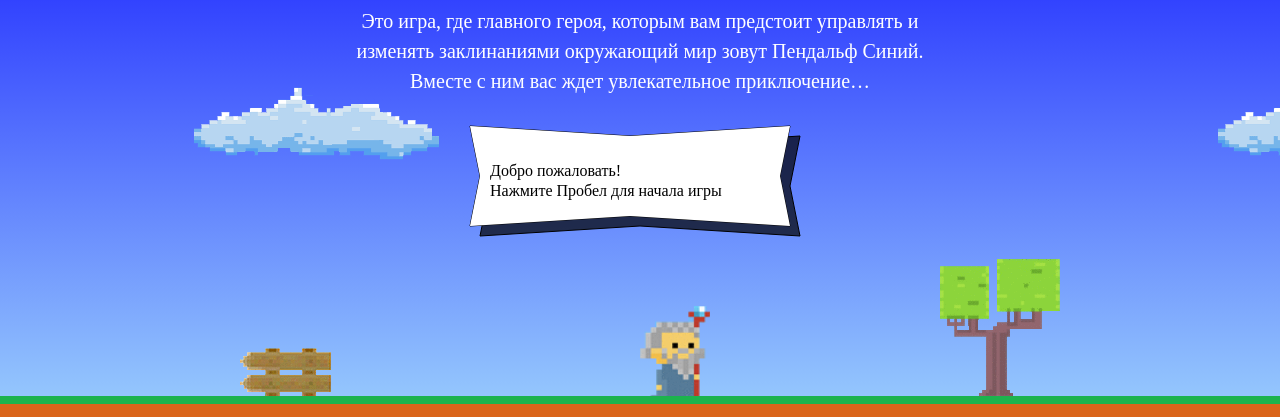
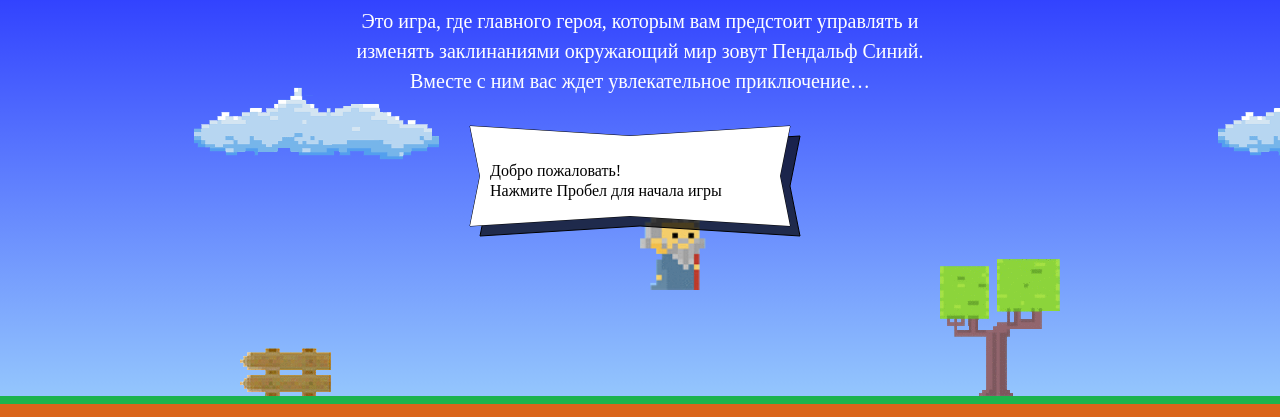
Before and after one commit to ShamilWeb/772513-code-and-magick-18, a website: page index.html in a window 1280 px wide. Shown: the part 203-620 px from the top of the page. Drawn offline with Linux system fonts and the light colour scheme; a web font is replaced by a local one.

Commit message:
Исправление начального положения мага

```diff
--- a/index.html
+++ b/index.html
@@ -195,7 +195,7 @@ var getFireballSpeed=function(left) {
     return width / 2;
   }
   var getWizardY = function (height) {
-    return height - 90;
+    return height * 1/3;
   }
 </script>
 
```
